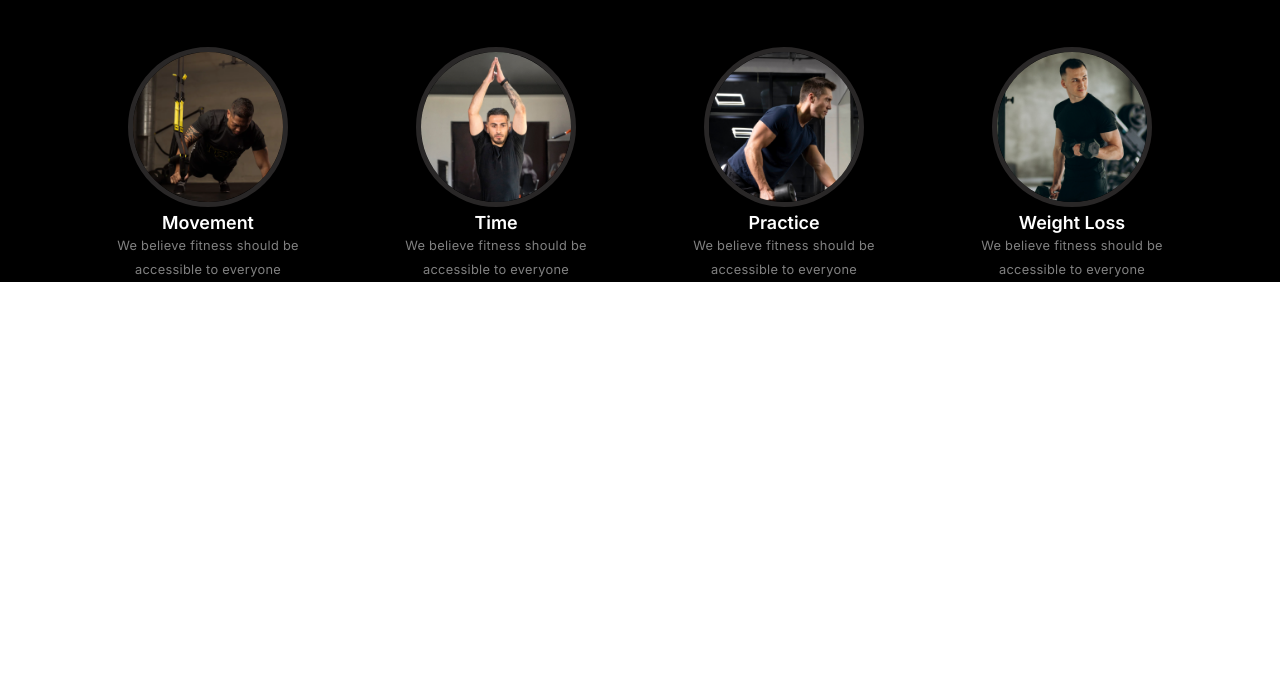
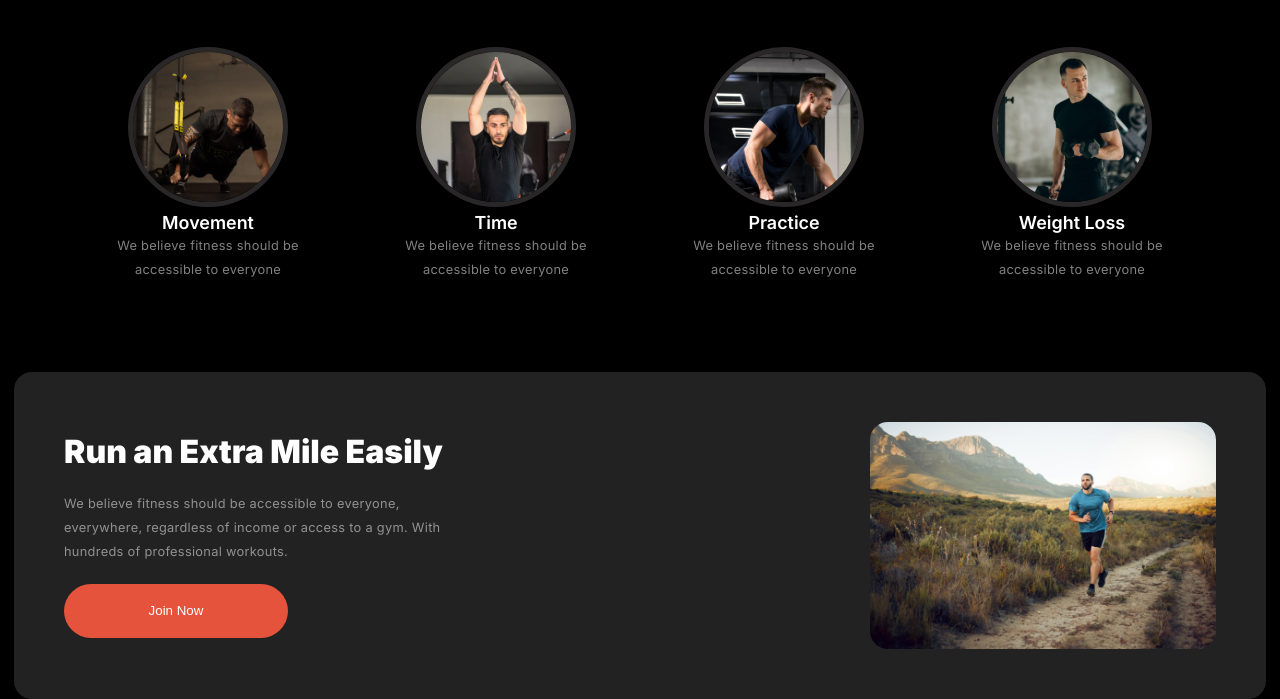
Before and after one commit to Fatema-tuj-Jahura/gym-website-design, a plain HTML site: page index.html in a window 1280 px wide. Shown: the part 728-1427 px from the top of the page. Before the commit the page ends 1010 px from the top, so only its background shows below. Drawn offline with Linux system fonts and the light colour scheme; a web font is replaced by a local one.

Commit message:
added the run easily part with image of main

```diff
--- a/index.html
+++ b/index.html
@@ -59,7 +59,7 @@
                     <h4 class="title">Change Your Habits</h4>
                     <p class="text padding">We believe fitness should be accessible to everyone, everywhere, regardless of income or <br> access to a gym.</p>
                 </div>
-                <div class="round-pic-cart">
+                <div class="round-pic-cart padding-btm">
                     <div class="pic-cart">
                         <!-- display flex -->
                         <img class="img-content" src="./images/image 3.png" alt="">
@@ -84,6 +84,20 @@
                 </div>
             </div>
         </section>
+        <!-- Run section -->
+        <section class="container">
+            <div class="run">
+                <div class="run-text-cart">
+                    <!-- display flex -->
+                    <h5 class="title">Run an Extra
+                        Mile Easily</h5>
+                    <p class="run-text padding-top">We believe fitness should be accessible to everyone,<br> everywhere, regardless of income or access to a gym. With <br> hundreds of professional workouts.</p>
+                    <button class="btn-secondary">Join Now
+                    </button>
+                </div>
+                <img class="run-image" src="./images/run.jpg" alt="">
+            </div>
+        </section>
 
     </main>
     <footer>
--- a/styles/style.css
+++ b/styles/style.css
@@ -43,6 +43,12 @@ body{
     font-weight: 600;
     line-height: 120%;
     text-align: left;
+}
+.padding-top{
+    padding-top: 20px;
+}
+.padding-btm{
+    padding-bottom: 90px;
 }
 /* Header */
 /* Navbar */
@@ -213,12 +219,12 @@ body{
 .padding{
     padding-top: 5px;
 }
-
 .round-pic-cart{
     /* padding */
     padding-top: 50px;
     display: grid;
     grid-template-columns: 1fr 1fr 1fr 1fr;
+    /* padding-bottom: 50px; */
 }
 .pic-cart{
     display: flex;
@@ -231,7 +237,47 @@ body{
     border-radius: 50%;
     border: 5px solid rgba(82, 79, 79, 0.5);
 }
+/* Run section */
+.run{
+    /* padding */
+    width: 90%;
+    margin: auto;
+    border-radius: 18px;
+    background: rgb(34, 34, 34);
+    display: flex;
+    justify-content: space-between;
+    align-items: center;
+    padding: 50px;
 
+}
+.run-text-cart{
+    display: flex;
+    flex-direction: column;
+}
+.run-text{
+    color: rgba(255, 255, 255, 0.5);
+    font-size: 0.8rem;
+    font-weight: 400;
+    line-height: 1.5rem;
+    letter-spacing: 0.3px;
+    text-align: left;
+}
+.btn-secondary{
+    /* margin */
+    border: none;
+    border-radius: 42px;
+    color: white;
+    background: rgb(230, 83, 60);
+    width: 224px;
+    height: 54px;
+    margin-top: 20px;
+}
+
+.run-image{
+    width: 30%;
+    height: 30%;
+    border-radius: 18px;
+}
 /* Responsive website */
 @media screen and (max-width: 576px) {
     html, body{
@@ -357,4 +403,32 @@ body{
         grid-template-columns: 1fr;
         gap: 30px;
     }
+
+    /* run section */
+    .run{
+        width: 80%;
+        margin:auto;
+        padding: 25px;
+        display: grid;
+        grid-template-columns: 1fr;
+        gap: 20px;
+    }
+    .run-image{
+        width: 287px;
+        height: 170px;
+        border-radius: 18px;
+    }
+    .btn-secondary{
+        /* margin */
+        margin-top: 10px;
+    }
+    .padding-top{
+        padding-top: 10px;
+    }
+    .title{
+        font-size: 2rem;
+    }
+    .run-text-cart p br{
+        display: none;
+    }
 }
```
